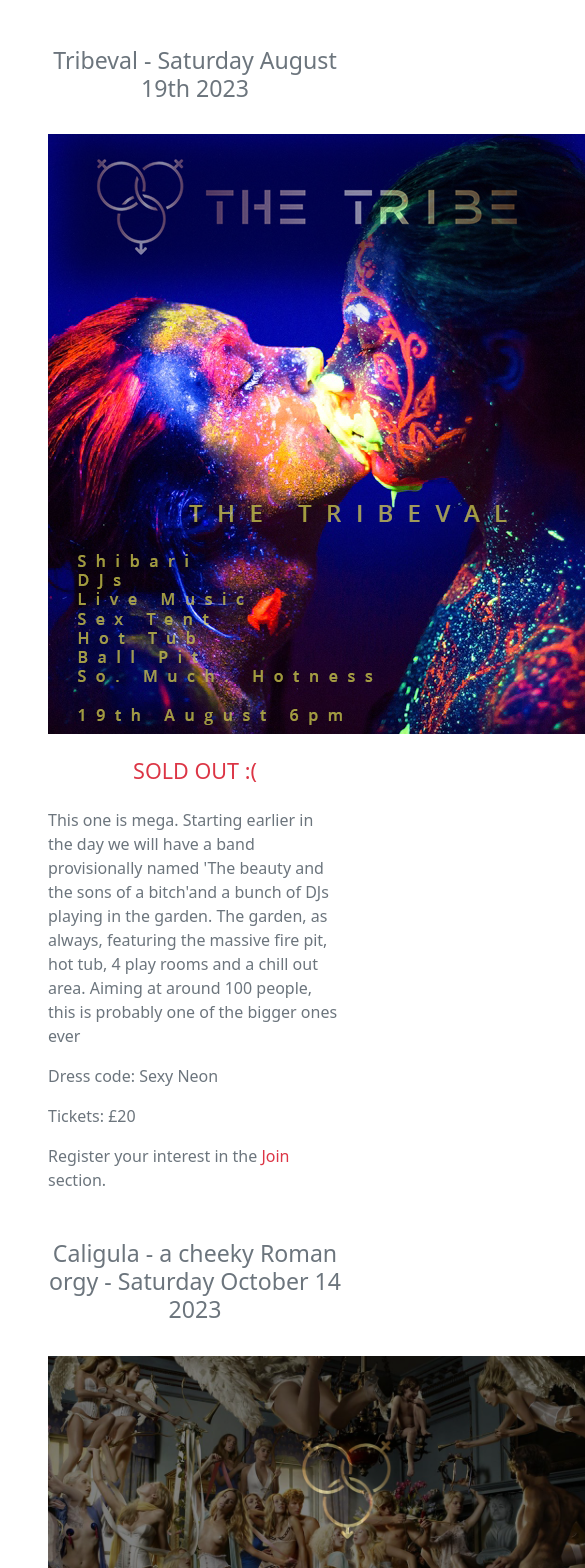
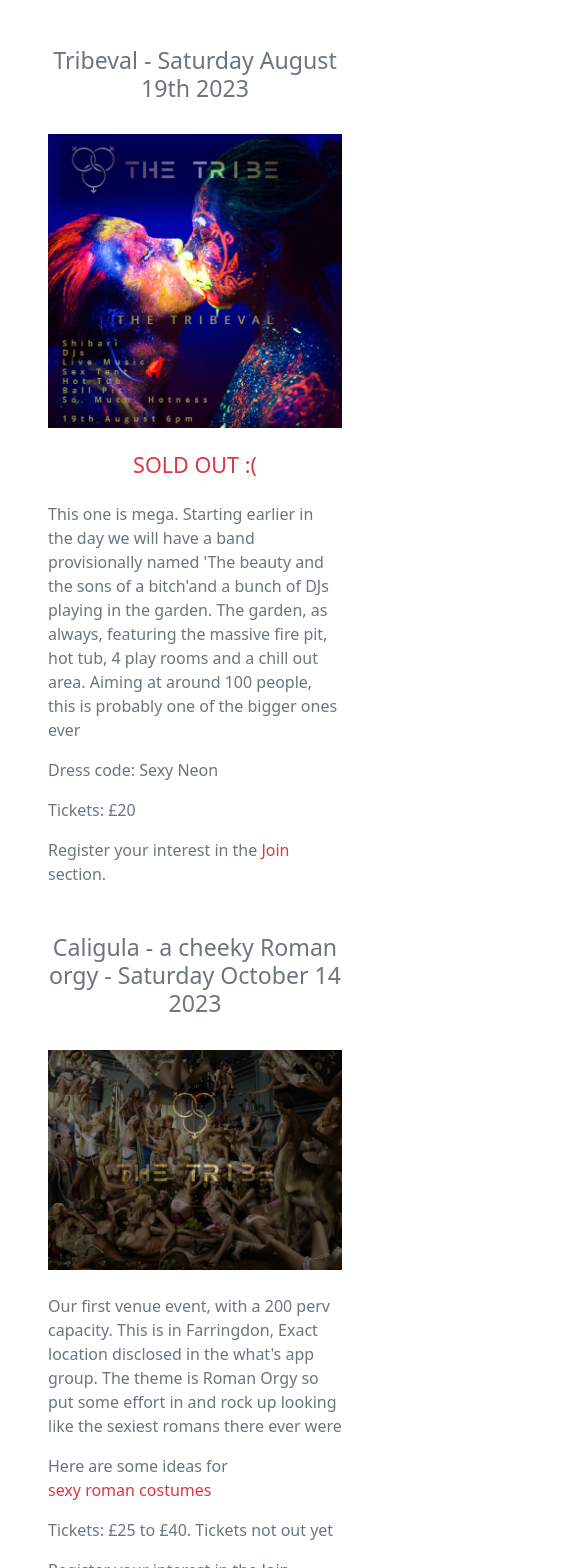
Before and after one commit to dantrovato/the-tribe-react18, a React (Vite) app: page /events in a window 390 px wide. Shown: the part 880-2448 px from the top of the page, 585 px wide, since content can reach past the window. Built offline with nearby package versions, Linux system fonts and the light colour scheme.

Commit message:
Add max width for flyers to 100% as it's too big on iphone

```diff
--- a/src/components/Events.tsx
+++ b/src/components/Events.tsx
@@ -41,7 +41,7 @@ const Events = () => {
           src="tribeval.png"
           alt="Two people in neon paint kissing"
           className="mx-auto d-block"
-          style={{ width: "600px", marginTop: "2rem" }}
+          style={{ maxWidth: "100%", marginTop: "2rem" }}
         />
         <h4 className="text-center text-danger m-4">SOLD OUT :(</h4>
         <p
@@ -85,7 +85,7 @@ const Events = () => {
           src="caligula.png"
           alt="Sexy roman orgy"
           className="mx-auto d-block mb-4"
-          style={{ maxWidth: "600px", marginTop: "2rem" }}
+          style={{ maxWidth: "100%", marginTop: "2rem" }}
         />
         <p
           className=" text-muted mb-3"
```
